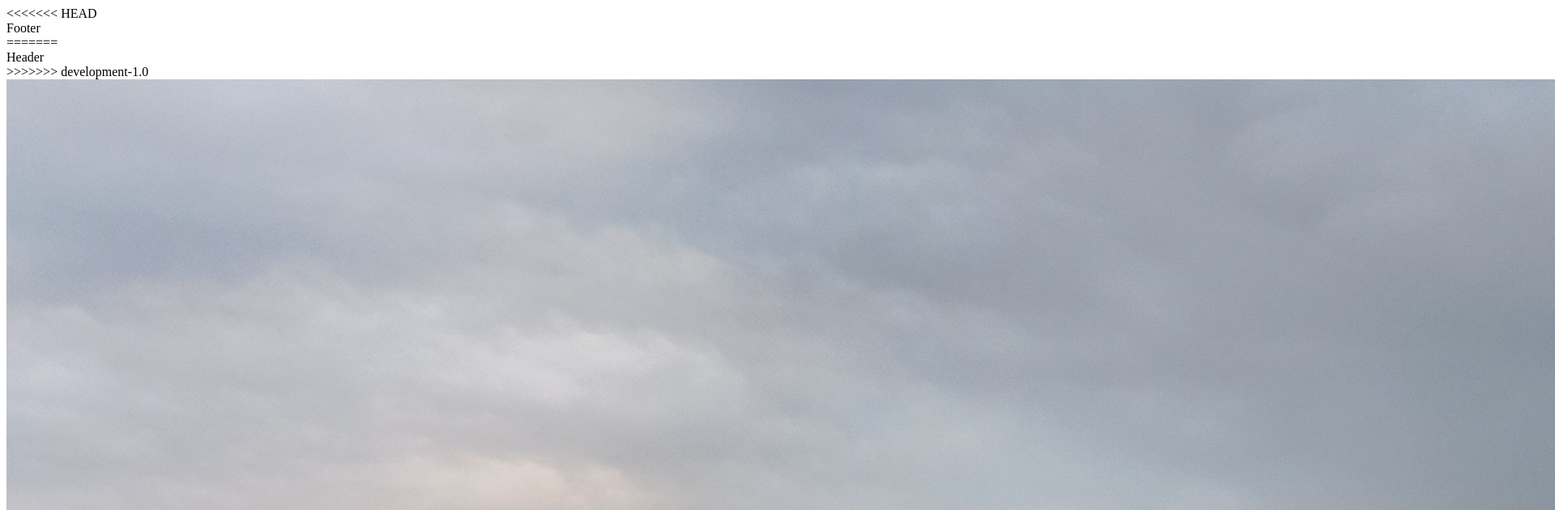
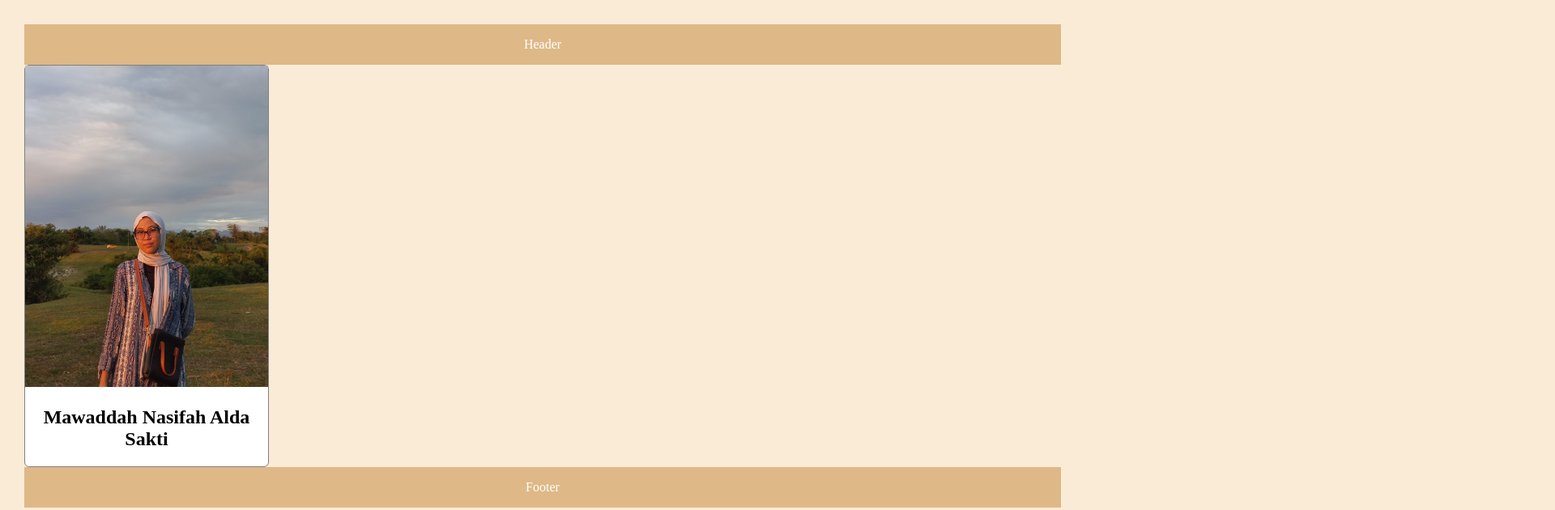
Before and after one commit to mwddahnsfah/tugas3kakas_wadda, a plain HTML site: page index.html in a window 1280 px wide. Shown: the top 630 px of the page at 81% size, 1920 px wide, since content can reach past the window. Drawn offline with Linux system fonts and the light colour scheme.

Commit message:
commit index.html dan style.css

```diff
--- a/index.html
+++ b/index.html
@@ -4,14 +4,11 @@
         <link rel="stylesheet" href="style.css">
     </head>
     <body>
-<<<<<<< HEAD
-        <div id="footer">Footer</div>
-=======
         <div id="header">Header</div>
->>>>>>> development-1.0
         <div id="profile-container">
             <img id="profile-image" src="fotowadda.jpg" alt="profile image" />
             <h2 id="profile-name">Mawaddah Nasifah Alda Sakti</h2>
         </div>
+        <div id="footer">Footer</div>
     </body>
 </html>
--- a/style.css
+++ b/style.css
@@ -1,8 +1,26 @@
-<<<<<<< HEAD
+body {
+    width: 100%;
+    margin: 30px;
+    background-color: antiquewhite;
+}
+
+#profile-container{
+    max-width: 300px;
+    background-color: white;
+    border: 1px solid gray;
+    border-radius: 6px;
+}
+
+#profile-image{
+    width: 100%;
+    height: auto;
+}
+
+#profile-name{
+    text-align: center;
+}
+
 #footer {
-=======
-#header {
->>>>>>> development-1.0
     width: 100%;
     height: 50px;
     line-height: 50px;
@@ -10,3 +28,12 @@
     text-align: center;
     color: white;
 }
+
+#header {
+    width: 100%;
+    height: 50px;
+    line-height: 50px;
+    background-color: burlywood;
+    text-align: center;
+    color: white;
+}
```
